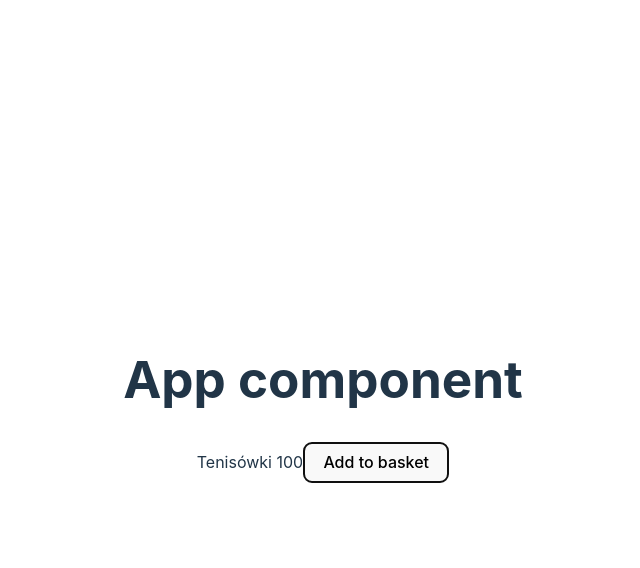
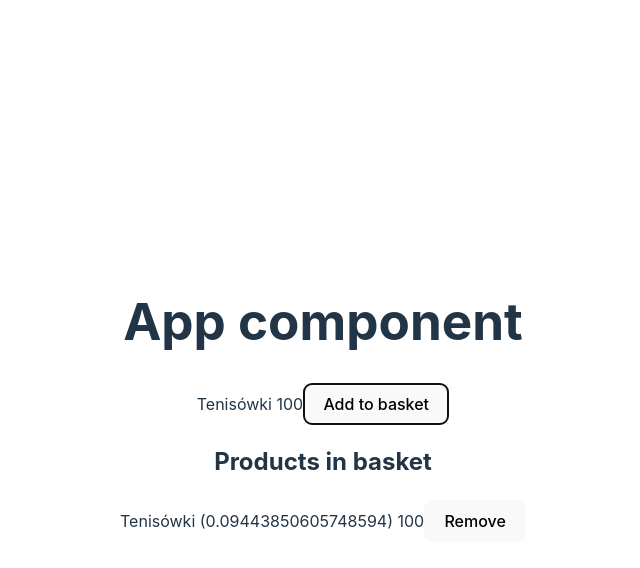
Before and after one commit to patrykomiotek/ocdapp2, a React (Vite) app: page / in a window 1280 px wide. Both pictures are taken after a click on the button "Add to basket". Shown: the top 568 px of the page, without its empty margins (317-957 px from the left). Built offline with nearby package versions, Linux system fonts and the light colour scheme.

Commit message:
feat: ShoppingCart component

```diff
--- a/src/features/shop/Shop.tsx
+++ b/src/features/shop/Shop.tsx
@@ -1,8 +1,10 @@
-import { useState } from "react";
+import { useId, useState } from "react";
 import { Product } from "./Product";
 import type { ProductDto } from "./types";
+import { ShoppingCart } from ".";
 
 export const Shop = () => {
+  // const id = useId();
   const [products, setProducts] = useState<ProductDto[]>([]);
 
   const product: ProductDto = {
@@ -16,14 +18,24 @@ export const Shop = () => {
     // {}
 
     // setProducts([...products, product]);
-    setProducts((values) => [...values, product]);
+    const modifiedProduct = { ...product };
+    modifiedProduct.name = `${modifiedProduct.name} (${Math.random()})`;
+
+    setProducts((values) => [...values, modifiedProduct]);
     // structuredClone
+  };
+
+  const handleRemove = (index: number) => {
+    const newList = [...products];
+    newList.splice(index, 1);
+    setProducts(newList);
   };
 
   return (
     <div>
       <Product product={product} onAddToBasket={handleAddToBasket(product)} />
       {/* <Product product={product} onAddToBasket={() => handleAddToBasket(product)} /> */}
+      <ShoppingCart products={products} onRemove={handleRemove} />
     </div>
   );
 };
--- /dev/null
+++ b/src/features/shop/ShoppingCart.tsx
@@ -0,0 +1,28 @@
+import { ProductDto } from "./types";
+
+type Props = {
+  products: ProductDto[];
+  onRemove: (index: number) => void;
+};
+
+export const ShoppingCart = ({ products, onRemove }: Props) => {
+  const handleRemove = (index: number) => () => {
+    onRemove(index);
+  };
+
+  return (
+    <div>
+      <h2>Products in basket</h2>
+      {products.map((elem, index) => (
+        <div key={index}>
+          <span>
+            {elem.name} {elem.price}
+          </span>
+          <span>
+            <button onClick={handleRemove(index)}>Remove</button>
+          </span>
+        </div>
+      ))}
+    </div>
+  );
+};
--- a/src/features/shop/index.ts
+++ b/src/features/shop/index.ts
@@ -1,2 +1,3 @@
 export { Product } from "./Product";
 export { Shop } from "./Shop";
+export { ShoppingCart } from "./ShoppingCart";
```
